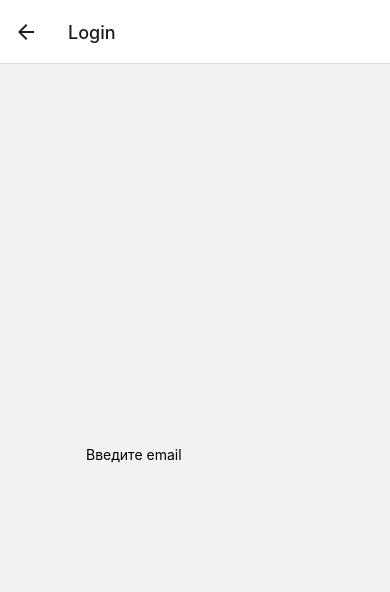
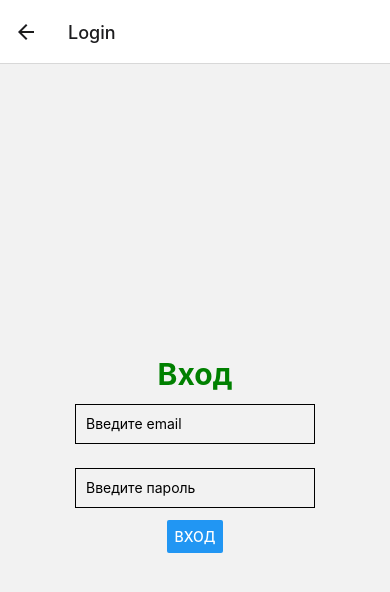
Before and after one commit to umaidila/shuha-front, a React Native app: screen /Login in a window 390 px wide. Shown: the top 592 px of the page. Built offline with nearby package versions, Linux system fonts and the light colour scheme.

Commit message:
reg & login screen upgrades

```diff
--- /dev/null
+++ b/labelsRus.tsx
@@ -0,0 +1,3 @@
+export const loginSuccess = "Успешная регистрация";
+export const userAlreadyExists = "Пользователь с таким email уже существует";
+export const unknownError = "Произошла неизвестная ошибка";
--- a/properties.tsx
+++ b/properties.tsx
@@ -1 +1 @@
-export const backUrl = "localhost:8080/api";
+export const backUrl = "http://localhost:8080/api";
--- a/screens/LoginScreen.tsx
+++ b/screens/LoginScreen.tsx
@@ -1,24 +1,40 @@
 import {Button, Text, TextInput, View} from "react-native";
 import {styles} from "../styles";
-import {RootStackParamList} from "../types";
+import {LoginNavigationProps, RootStackParamList} from "../types";
 import {StackNavigationProp} from '@react-navigation/stack';
-import {useNavigation} from "@react-navigation/native";
+import {useNavigation, useRoute } from "@react-navigation/native";
 import { useState } from "react";
 
-const LoginScreen = () => {
+const LoginScreen = (props: LoginNavigationProps) => {
+    const route = useRoute();
+    const initEmail = (props.route.params && props.route.params.email) ?? "";
+    const initPassword = (props.route.params && props.route.params.password) ?? "";
+
     const navigation = useNavigation<StackNavigationProp<RootStackParamList>>();
-    const [emailText, setEmailText] = useState('');
-    const [passwordText, setPasswordText] = useState('');
+    const [emailText, setEmailText] = useState(initEmail);
+    const [passwordText, setPasswordText] = useState(initPassword);
+
+
 
 
 
     return (
          <View style={styles.container}>
+            <Text style={{ color: "green", fontWeight: "bold", fontSize: 30 }}>Вход</Text>
             <TextInput
-        style={{height: 40}}
+                style={styles.input}
                 placeholder="Введите email"
                 onChangeText={newText => setEmailText(newText)}
                 defaultValue={emailText}
+            />
+             <TextInput
+                 style={styles.input}
+                 placeholder="Введите пароль"
+                 onChangeText={newText => setPasswordText(newText)}
+                 defaultValue={passwordText}
+             />
+             <Button
+                 title="Вход"
              />
          </View>
     );
--- a/screens/RegistrationScreen.tsx
+++ b/screens/RegistrationScreen.tsx
@@ -6,13 +6,22 @@ import { useNavigation } from "@react-navigation/native";
 import { useState } from "react";
 import alert from '../alert'
 import { backUrl } from "../properties";
+import { loginSuccess, userAlreadyExists, unknownError } from "../labelsRus";
 
 const RegistrationScreen = () => {
     const navigation = useNavigation<StackNavigationProp<RootStackParamList>>();
     const [emailText, setEmailText] = useState('');
     const [passwordText, setPasswordText] = useState('');
 
+    const navigateToLogin = () => {
+        navigation.navigate("Login", {
+            email: emailText,
+            password: passwordText
+        });
+    }
+
     const sendRegisterRequest = async () => {
+        try {
             const response = await fetch(backUrl + "/register", {
                 method: 'POST',
                 headers: {
@@ -24,7 +33,24 @@ const RegistrationScreen = () => {
                     password: passwordText,
                 }),
             })
-        alert("Good");
+            switch (response.status) {
+                case 201:
+                    alert(loginSuccess);
+                    navigateToLogin({
+                        email: emailText,
+                        password: passwordText
+                    });
+                    break;
+                case 409:
+                    alert(userAlreadyExists);
+                    break;
+                default:
+                    alert(unknownError);
+                    break;
+            }
+        } catch (error: any){
+            alert(error);
+        }
     }
 
     return (
--- a/types.tsx
+++ b/types.tsx
@@ -1,10 +1,11 @@
-import type { NativeStackScreenProps } from '@react-navigation/native-stack';
+import type {NativeStackScreenProps} from '@react-navigation/native-stack';
 
 export type RootStackParamList = {
     Welcome: undefined;
     Register: undefined;
-    Login: undefined;
+    Login: { email: string, password: string } | undefined;
 };
 
 export type WelcomeNavigationProps = NativeStackScreenProps<RootStackParamList, 'Welcome'>;
 export type RegistrationNavigationProps = NativeStackScreenProps<RootStackParamList, 'Register'>;
+export type LoginNavigationProps = NativeStackScreenProps<RootStackParamList, 'Login'>;
```
Also changed, not shown: screens/LobbyScreen.tsx (added). Lines whose indentation alone changed are shown as unchanged.
